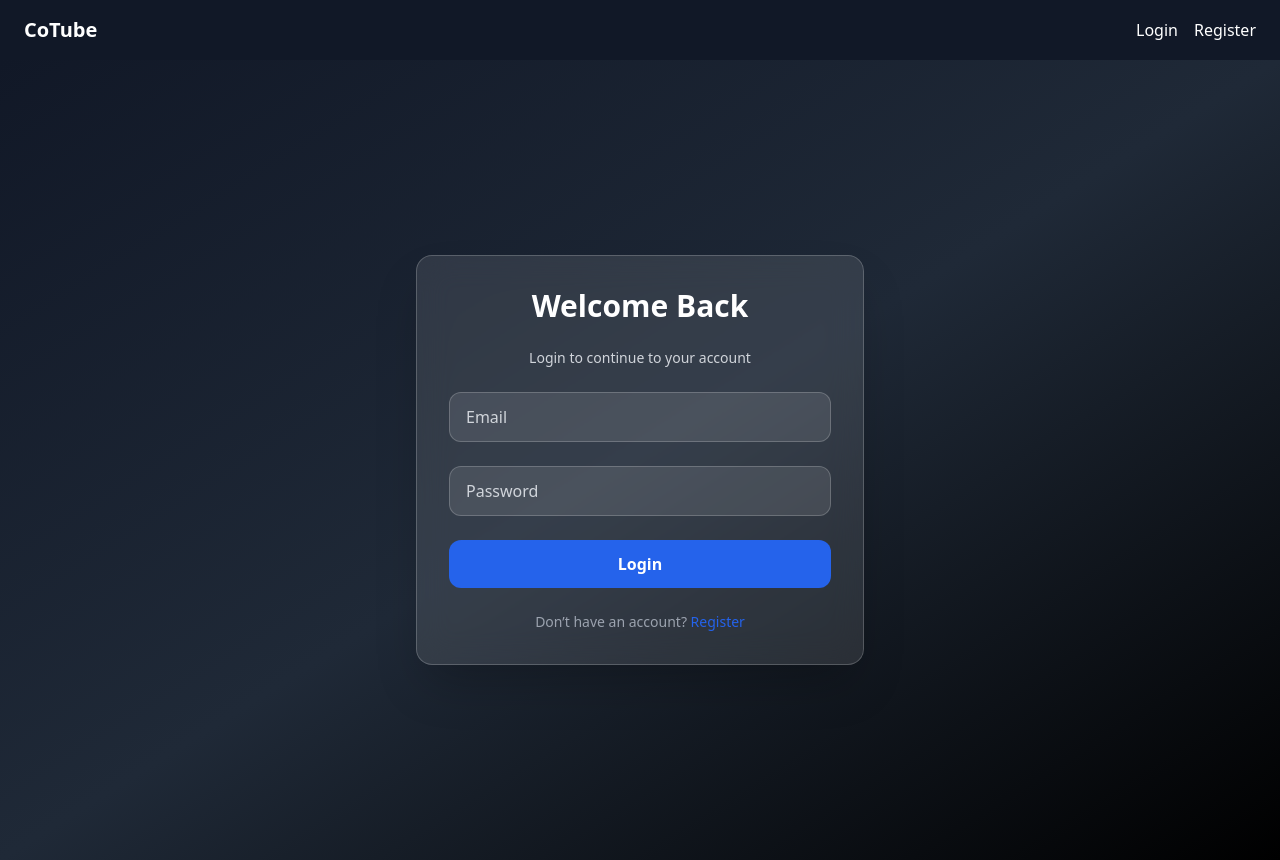
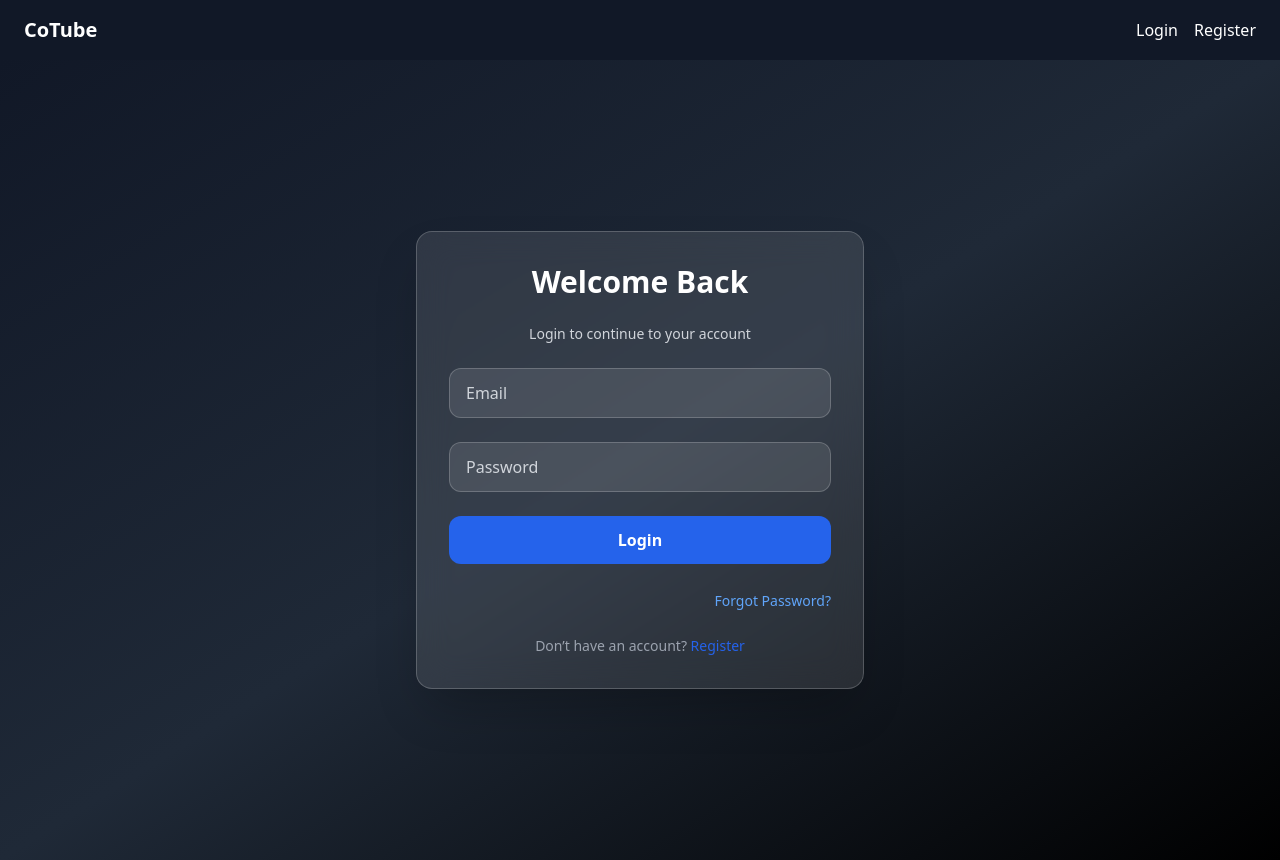
Before and after one commit to Vivan-1045/cotube-frontend, a React (Vite) app in the folder coTube-client/: page /login in a window 1280 px wide. Built offline with nearby package versions, Linux system fonts and the light colour scheme.

Commit message:
Added the forgot password button in login page.

```diff
--- a/coTube-client/src/pages/login.jsx
+++ b/coTube-client/src/pages/login.jsx
@@ -67,6 +67,15 @@ export default function Login() {
         </button>
 
         {/* Footer */}
+        <div className="text-right mt-2">
+          <button
+            type="button"
+            onClick={() => navigate("/forgot-password")}
+            className="text-sm text-blue-400 hover:underline"
+          >
+            Forgot Password?
+          </button>
+        </div>
 
         <p className="text-center text-gray-400 text-sm">
           Don’t have an account?{" "}
```
